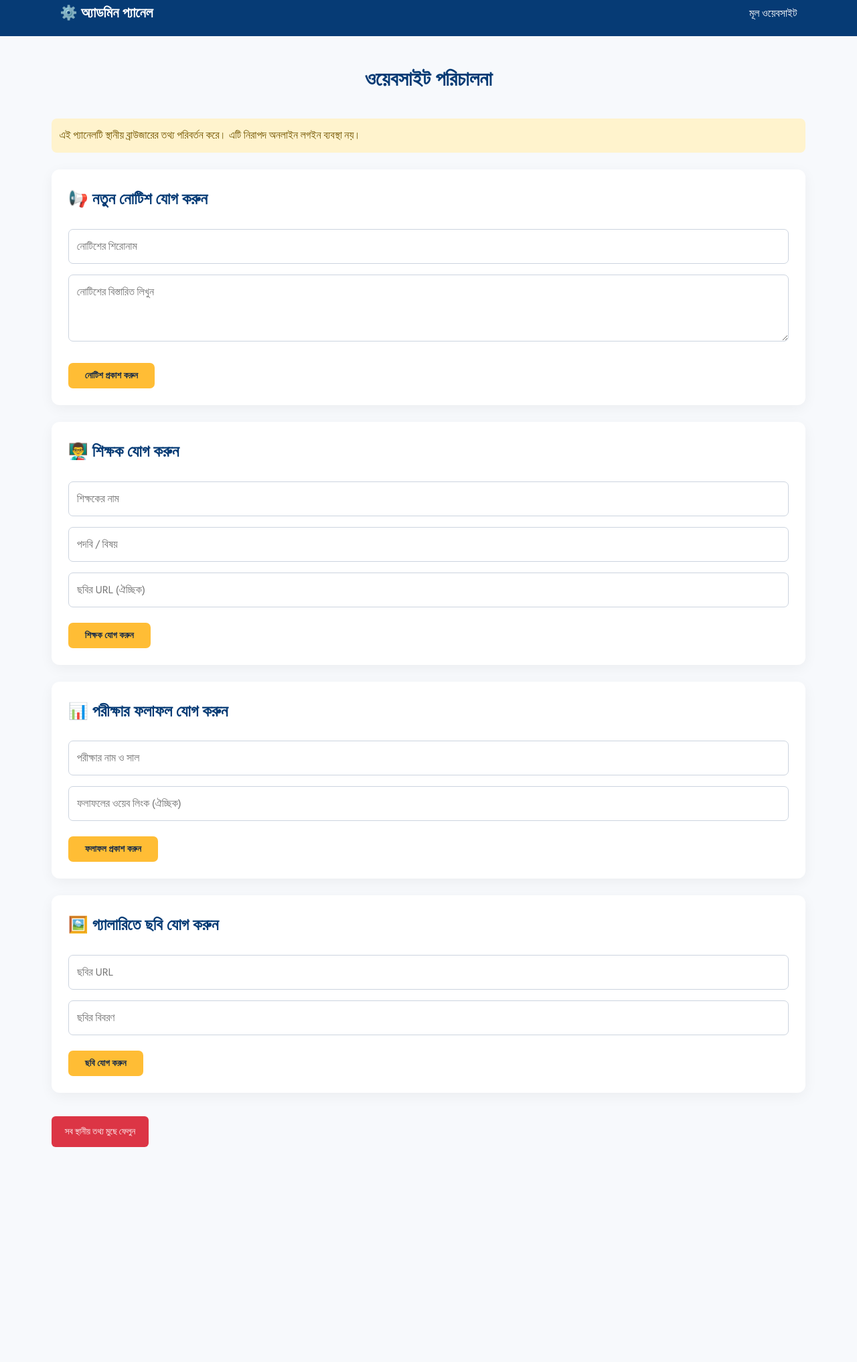
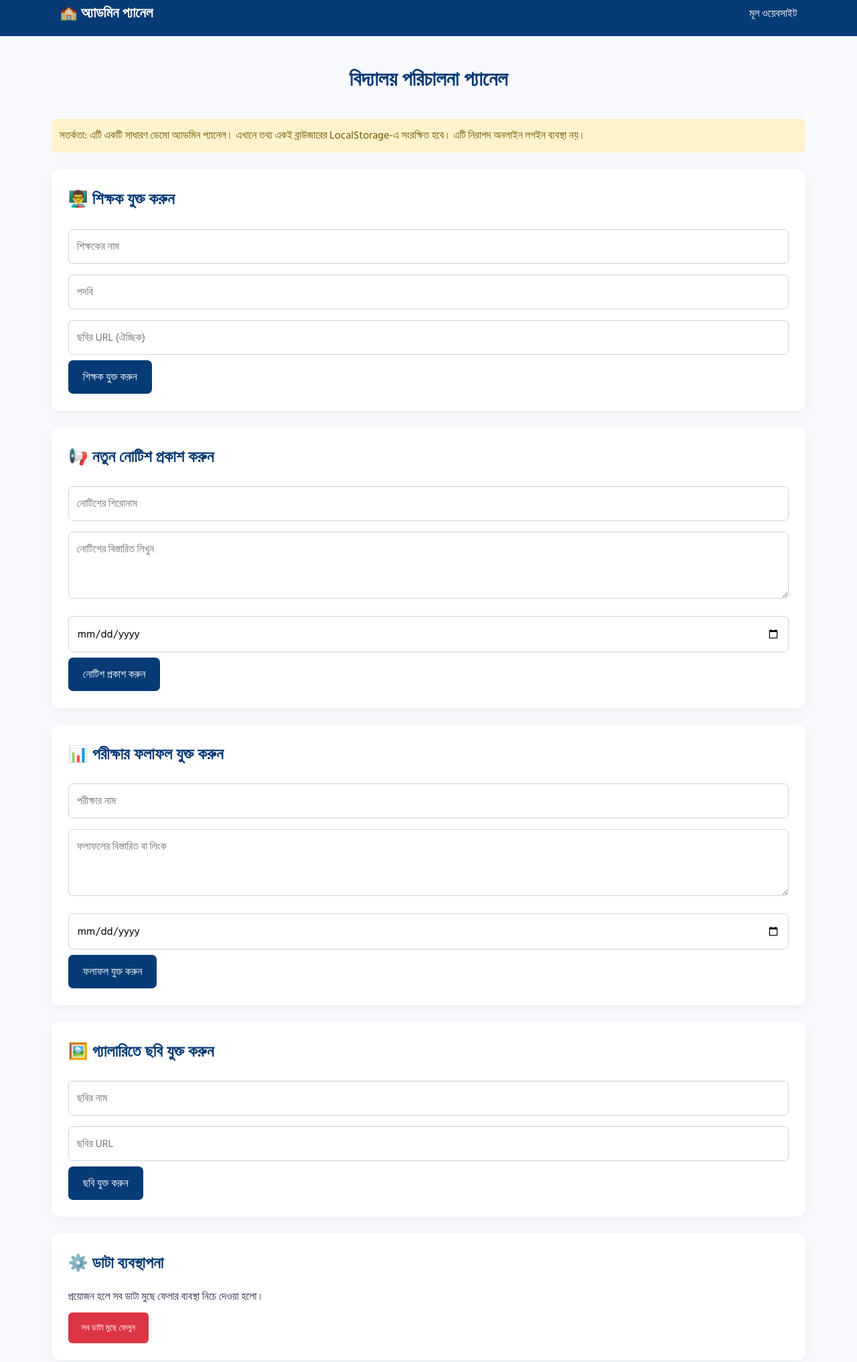
Before and after one commit to shakil7069/school-website, a plain HTML site: page admin.html in a window 1280 px wide. Shown: the part 12-2046 px from the top of the page at 67% size. Before the commit the page ends 1795 px from the top, so only its background shows below. Drawn offline with Linux system fonts and the light colour scheme.

Commit message:
Update admin.html

```diff
--- a/admin.html
+++ b/admin.html
@@ -4,65 +4,172 @@
 <head>
   <meta charset="UTF-8">
   <meta name="viewport" content="width=device-width, initial-scale=1.0">
-  <title>অ্যাডমিন প্যানেল - ইসলামপুর উচ্চ বিদ্যালয়</title>
+
+  <title>অ্যাডমিন প্যানেল | ইসলামপুর উচ্চ বিদ্যালয়</title>
+
   <link rel="stylesheet" href="style.css">
+
   <link href="https://fonts.googleapis.com/css2?family=Hind+Siliguri:wght@400;500;600;700&display=swap" rel="stylesheet">
 </head>
-<body data-page="admin">
+
+<body>
 
 <header>
-  <div class="logo">⚙️ অ্যাডমিন প্যানেল</div>
-  <nav><a href="index.html">মূল ওয়েবসাইট</a></nav>
+  <div class="logo">🏫 অ্যাডমিন প্যানেল</div>
+  <nav>
+    <a href="index.html">মূল ওয়েবসাইট</a>
+  </nav>
 </header>
 
-<main class="container admin-container">
-  <h1 class="section-title">ওয়েবসাইট পরিচালনা</h1>
-  <p class="warning">এই প্যানেলটি স্থানীয় ব্রাউজারের তথ্য পরিবর্তন করে। এটি নিরাপদ অনলাইন লগইন ব্যবস্থা নয়।</p>
+<main class="admin-container">
+  <div class="container">
 
+    <h1 class="section-title">বিদ্যালয় পরিচালনা প্যানেল</h1>
+
+    <div class="warning">
+      সতর্কতা: এটি একটি সাধারণ ডেমো অ্যাডমিন প্যানেল।
+      এখানে তথ্য একই ব্রাউজারের LocalStorage-এ সংরক্ষিত হবে।
+      এটি নিরাপদ অনলাইন লগইন ব্যবস্থা নয়।
+    </div>
+
+    <!-- Teacher -->
     <section class="admin-box">
-    <h2>📢 নতুন নোটিশ যোগ করুন</h2>
+      <h2>👨‍🏫 শিক্ষক যুক্ত করুন</h2>
+
+      <form id="teacherForm">
+        <input
+          type="text"
+          id="teacherName"
+          placeholder="শিক্ষকের নাম"
+          required>
+
+        <input
+          type="text"
+          id="teacherDesignation"
+          placeholder="পদবি"
+          required>
+
+        <input
+          type="url"
+          id="teacherImage"
+          placeholder="ছবির URL (ঐচ্ছিক)">
+
+        <button class="admin-btn" type="submit">
+          শিক্ষক যুক্ত করুন
+        </button>
+      </form>
+
+      <div id="adminTeachers"></div>
+    </section>
+
+    <!-- Notice -->
+    <section class="admin-box">
+      <h2>📢 নতুন নোটিশ প্রকাশ করুন</h2>
+
       <form id="noticeForm">
-      <input id="noticeTitle" placeholder="নোটিশের শিরোনাম" required>
-      <textarea id="noticeText" placeholder="নোটিশের বিস্তারিত লিখুন" required></textarea>
-      <button class="btn" type="submit">নোটিশ প্রকাশ করুন</button>
+        <input
+          type="text"
+          id="noticeTitle"
+          placeholder="নোটিশের শিরোনাম"
+          required>
+
+        <textarea
+          id="noticeDescription"
+          placeholder="নোটিশের বিস্তারিত লিখুন"
+          required></textarea>
+
+        <input
+          type="date"
+          id="noticeDate"
+          required>
+
+        <button class="admin-btn" type="submit">
+          নোটিশ প্রকাশ করুন
+        </button>
       </form>
+
       <div id="adminNotices"></div>
     </section>
 
+    <!-- Results -->
     <section class="admin-box">
-    <h2>👨‍🏫 শিক্ষক যোগ করুন</h2>
-    <form id="teacherForm">
-      <input id="teacherName" placeholder="শিক্ষকের নাম" required>
-      <input id="teacherSubject" placeholder="পদবি / বিষয়" required>
-      <input id="teacherImage" type="url" placeholder="ছবির URL (ঐচ্ছিক)">
-      <button class="btn" type="submit">শিক্ষক যোগ করুন</button>
+      <h2>📊 পরীক্ষার ফলাফল যুক্ত করুন</h2>
+
+      <form id="resultForm">
+        <input
+          type="text"
+          id="resultTitle"
+          placeholder="পরীক্ষার নাম"
+          required>
+
+        <textarea
+          id="resultDescription"
+          placeholder="ফলাফলের বিস্তারিত বা লিংক"
+          required></textarea>
+
+        <input
+          type="date"
+          id="resultDate"
+          required>
+
+        <button class="admin-btn" type="submit">
+          ফলাফল যুক্ত করুন
+        </button>
       </form>
-    <div id="adminTeachers"></div>
-  </section>
 
-  <section class="admin-box">
-    <h2>📊 পরীক্ষার ফলাফল যোগ করুন</h2>
-    <form id="resultForm">
-      <input id="resultTitle" placeholder="পরীক্ষার নাম ও সাল" required>
-      <input id="resultLink" type="url" placeholder="ফলাফলের ওয়েব লিংক (ঐচ্ছিক)">
-      <button class="btn" type="submit">ফলাফল প্রকাশ করুন</button>
-    </form>
       <div id="adminResults"></div>
     </section>
 
+    <!-- Gallery -->
     <section class="admin-box">
-    <h2>🖼️ গ্যালারিতে ছবি যোগ করুন</h2>
+      <h2>🖼️ গ্যালারিতে ছবি যুক্ত করুন</h2>
+
       <form id="galleryForm">
-      <input id="galleryImage" type="url" placeholder="ছবির URL" required>
-      <input id="galleryCaption" placeholder="ছবির বিবরণ">
-      <button class="btn" type="submit">ছবি যোগ করুন</button>
+        <input
+          type="text"
+          id="galleryTitle"
+          placeholder="ছবির নাম"
+          required>
+
+        <input
+          type="url"
+          id="galleryURL"
+          placeholder="ছবির URL"
+          required>
+
+        <button class="admin-btn" type="submit">
+          ছবি যুক্ত করুন
+        </button>
       </form>
+
       <div id="adminGallery"></div>
     </section>
 
-  <button id="resetData" class="danger-btn">সব স্থানীয় তথ্য মুছে ফেলুন</button>
+    <!-- Data management -->
+    <section class="admin-box">
+      <h2>⚙️ ডাটা ব্যবস্থাপনা</h2>
+
+      <p>
+        প্রয়োজন হলে সব ডাটা মুছে ফেলার ব্যবস্থা নিচে দেওয়া হলো।
+      </p>
+
+      <button class="danger-btn" id="clearData">
+        সব ডাটা মুছে ফেলুন
+      </button>
+    </section>
+
+    <div style="text-align:center; margin-top:25px;">
+      <a href="index.html" class="btn">ওয়েবসাইটে ফিরে যান</a>
+    </div>
+
+  </div>
 </main>
 
-<script src="app.js"></script>
+<footer>
+  <p>© ইসলামপুর উচ্চ বিদ্যালয়</p>
+</footer>
+
+<script src="admin.js"></script>
+
 </body>
 </html>
```
Lines whose indentation alone changed are shown as unchanged.
